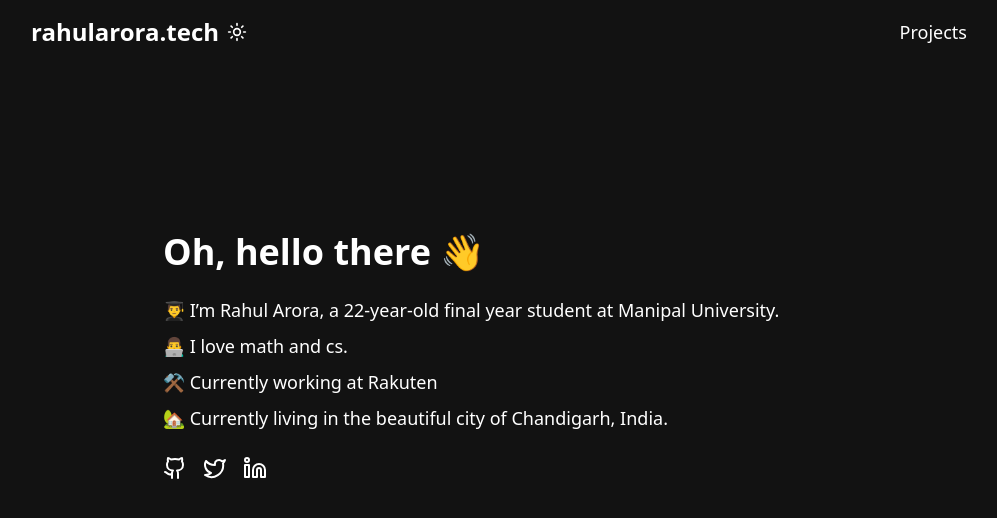
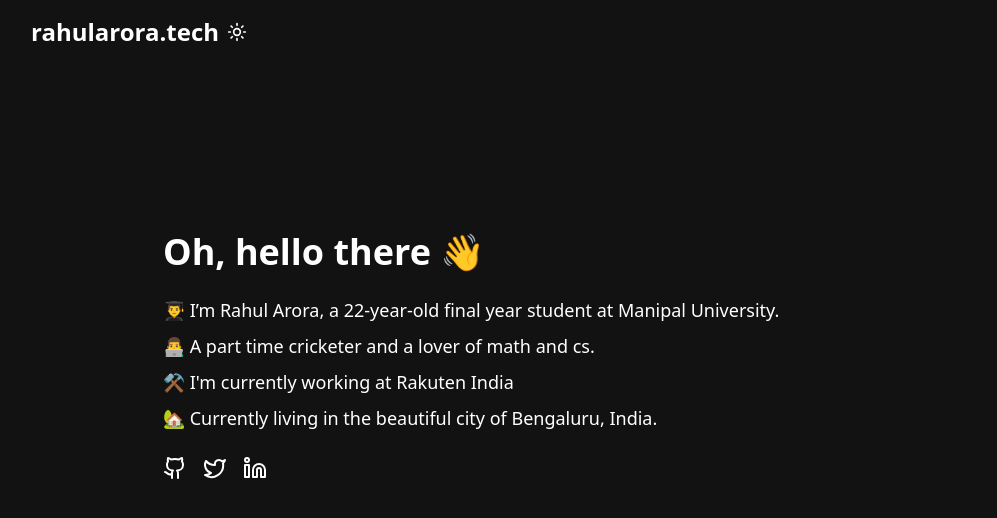
Before and after one commit to rahularora27/portfolio-v3, a Next.js app: page / in a window 1280 px wide. Shown: the top 518 px of the page, without its empty margins (141-1138 px from the left). Built offline with nearby package versions, Linux system fonts and the light colour scheme.

Commit message:
did stuff

```diff
--- a/src/app/page.tsx
+++ b/src/app/page.tsx
@@ -23,9 +23,9 @@
             👨‍🎓 I’m Rahul Arora, a 22-year-old final year student at Manipal
             University.
           </p>
-          <p>👨‍💻 I love math and cs.</p>
-          <p>⚒️ Currently working at Rakuten</p>
-          <p>🏡 Currently living in the beautiful city of Chandigarh, India.</p>
+          <p>👨‍💻 A part time cricketer and a lover of math and cs.</p>
+          <p>⚒️ I'm currently working at Rakuten India</p>
+          <p>🏡 Currently living in the beautiful city of Bengaluru, India.</p>
         </div>
         <div className="flex gap-4 mt-4">
           {socialLinks.map(({ href, icon }) => (
--- a/src/app/projects/page.tsx
+++ b/src/app/projects/page.tsx
@@ -30,7 +30,7 @@
   return (
     <div className="flex flex-col justify-center items-center flex-grow p-6">
       <div className="w-full max-w-2xl space-y-6">
-        <h1 className="text-3xl font-bold">Projects</h1>
+        \* <h1 className="text-3xl font-bold">Projects</h1>
         {projects.map(({ name, description, github, live }) => (
           <div key={name} className="border-b pb-4">
             {/* Container with responsive layout */}
--- a/src/components/Navbar.tsx
+++ b/src/components/Navbar.tsx
@@ -9,11 +9,11 @@
           <Link href="/">rahularora.tech</Link>
           <ThemeSwitcher />
         </div>
-        <div>
+        {/*<div>
           <Link href="/projects" className="text-lg">
             Projects
           </Link>
-        </div>
+        </div>*/}
       </div>
     </nav>
   );
```
